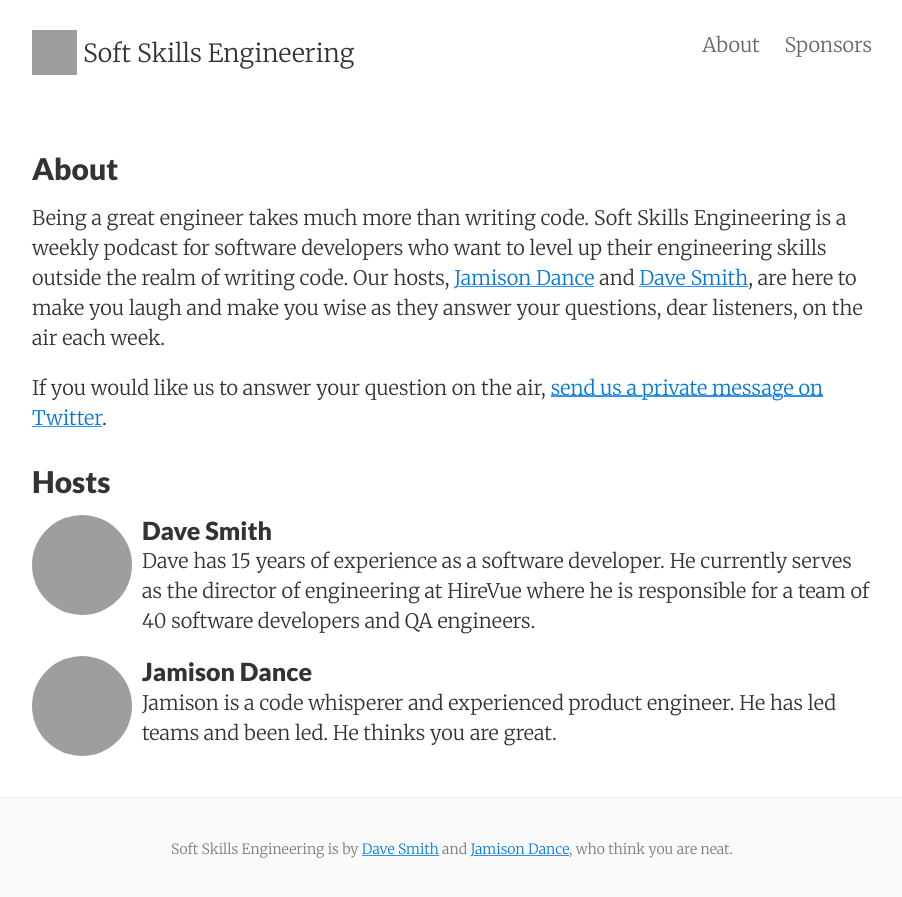
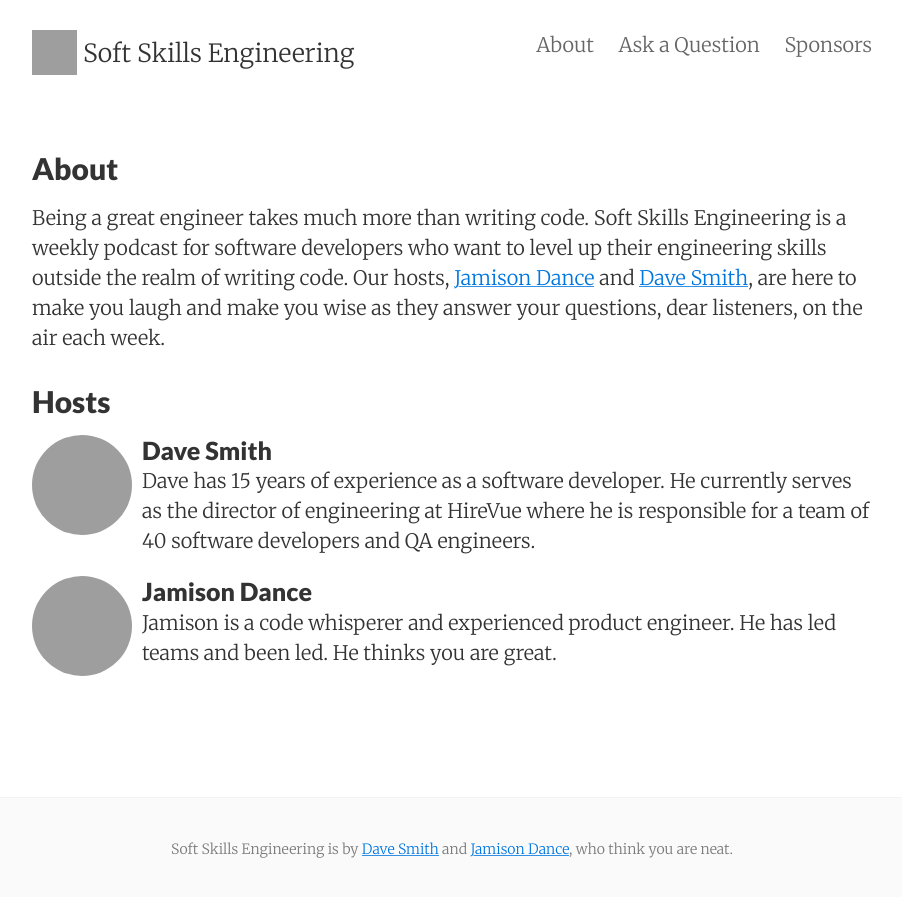
Before and after one commit to soft-skills-engineering/website, a Jekyll site: the page built from about.html, in a window 1280 px wide, cut to the strip 0-897 px from the top of the page. Shown: the whole strip, without its empty margins (188-1090 px from the left). Built offline with Jekyll 4.4.1, drawn with Linux system fonts in a browser that asks for light colours; grey boxes are pictures that could not be loaded.

Commit message:
New question page with link to Google question form

```diff
--- a/about.html
+++ b/about.html
@@ -9,10 +9,6 @@ Being a great engineer takes much more than writing code. Soft Skills Engineerin
 software developers who want to level up their engineering skills outside the realm of writing code. Our
 hosts, <a href="https://twitter.com/jergason">Jamison Dance</a> and <a href="https://twitter.com/djsmith42">Dave Smith</a>,
 are here to make you laugh and make you wise as they answer your questions, dear listeners, on the air each week.
-</p>
-
-<p>
-If you would like us to answer your question on the air, <a href="{{site.twitter_dm_url}}">send us a private message on Twitter</a>.
 </p>
 
 <h2>Hosts</h2>
```
Also changed, not shown: ask.md (added, +14 -0 lines).
